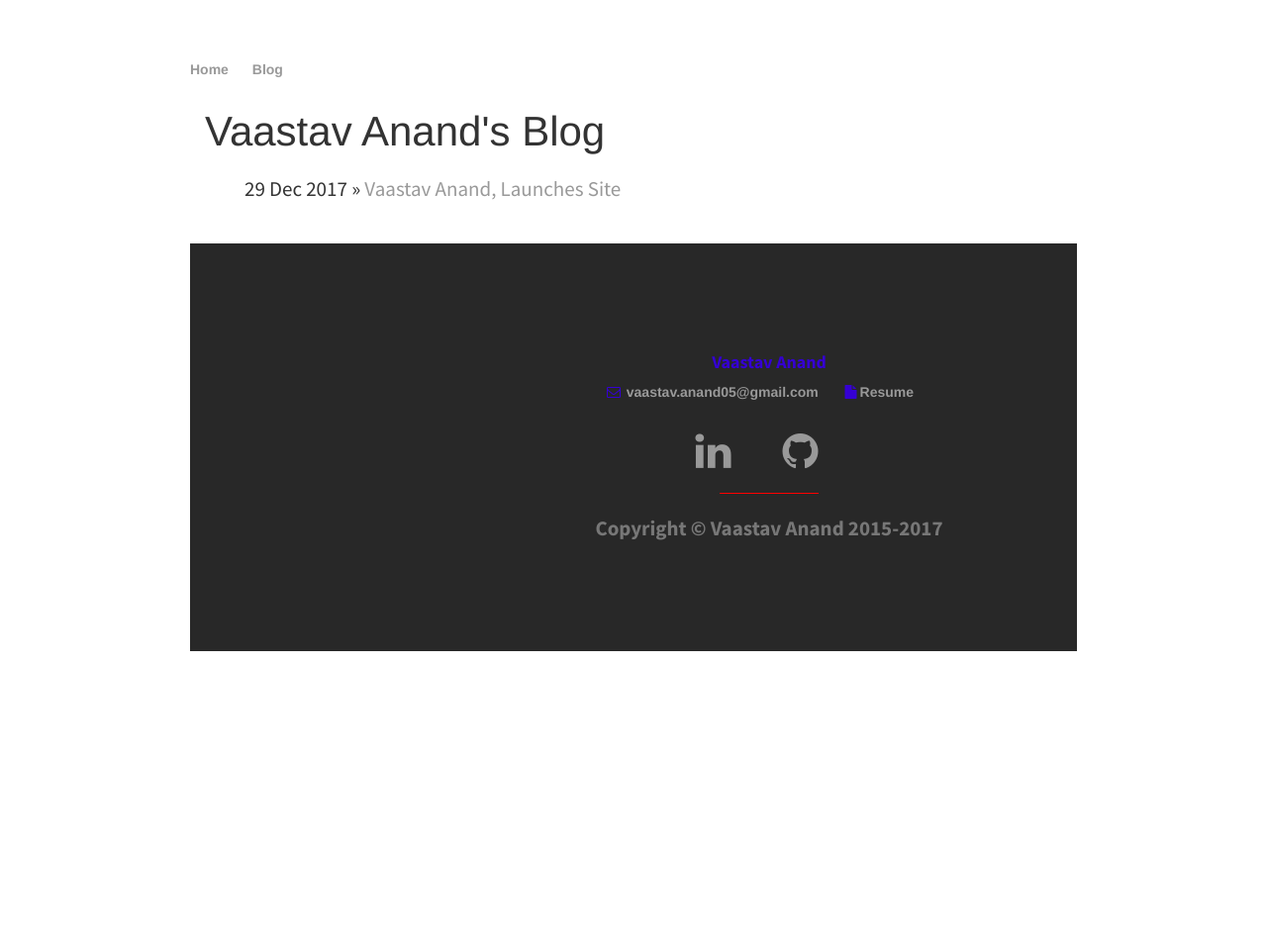
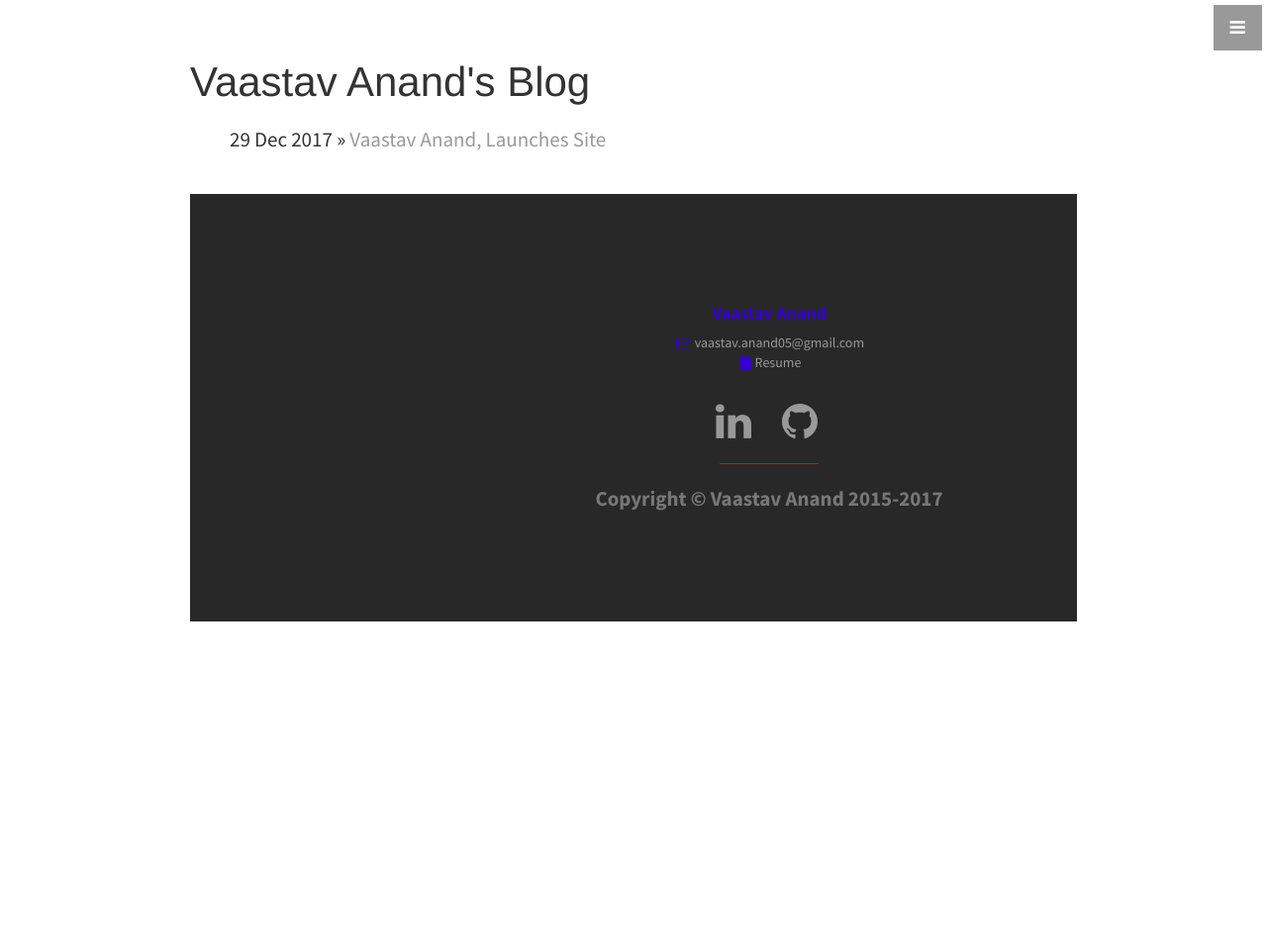
Before and after one commit to vaastav/vaastav.github.io, a Jekyll site: the page built from blog/index.html, in a window 1280 px wide. Shown: the whole page at 99% size. Built offline with Jekyll 4.4.1, drawn with Linux system fonts in a browser that asks for light colours.

Commit message:
Add navbar to default layout

```diff
--- a/_layouts/default.html
+++ b/_layouts/default.html
@@ -17,13 +17,34 @@
         <link rel="shortcut icon" href="favicon.ico" type="image/x-icon">
     </head>
     <body>
-        <nav>
-            <ul>
-                <li><a href="/">Home</a></li>
-                <li><a href="/blog">Blog</a></li>
-            </ul>
-        </nav>
-        <div class="container">
+    <!-- Navigation -->
+    <a id="menu-toggle" href="#" class="btn btn-dark btn-lg toggle"><i class="fa fa-bars"></i></a>
+    <nav id="sidebar-wrapper">
+        <ul class="sidebar-nav">
+            <a id="menu-close" href="#" class="btn btn-dark btn-lg pull-right toggle"><i class="fa fa-times"></i></a>
+            <li class="sidebar-brand">
+                <a href="#top">Menu</a>
+            </li>
+            <li>
+                <a href="/index.html#top">Home</a>
+            </li>
+            <li>
+                <a href="/index.html#about">About</a>
+            </li>
+            <li>
+                <a href="/index.html#portfolio">Portfolio</a>
+            </li>
+            <li>
+                <a href="/index.html#skills">Skills</a>
+            </li>
+            <li>
+                <a href="/index.html#contact">Contact</a>
+            </li>
+            <li>
+                <a href="/blog">Blog</a>
+            </li>
+        </ul>
+    </nav>
 
         {{ content }}
 
--- a/css/main.css
+++ b/css/main.css
@@ -2,16 +2,7 @@
     margin: 60px auto;
     width: 70%;
 }
-nav ul, footer ul {
-    font-family:'Helvetica', 'Arial', 'Sans-Serif';
-    padding: 0px;
-    list-style: none;
-    font-weight: bold;
-}
-nav ul li, footer ul li {
-    display: inline;
-    margin-right: 20px;
-}
+
 a {
     text-decoration: none;
     color: #999;
```
Also changed, not shown: index.html (+8 -5 lines).
